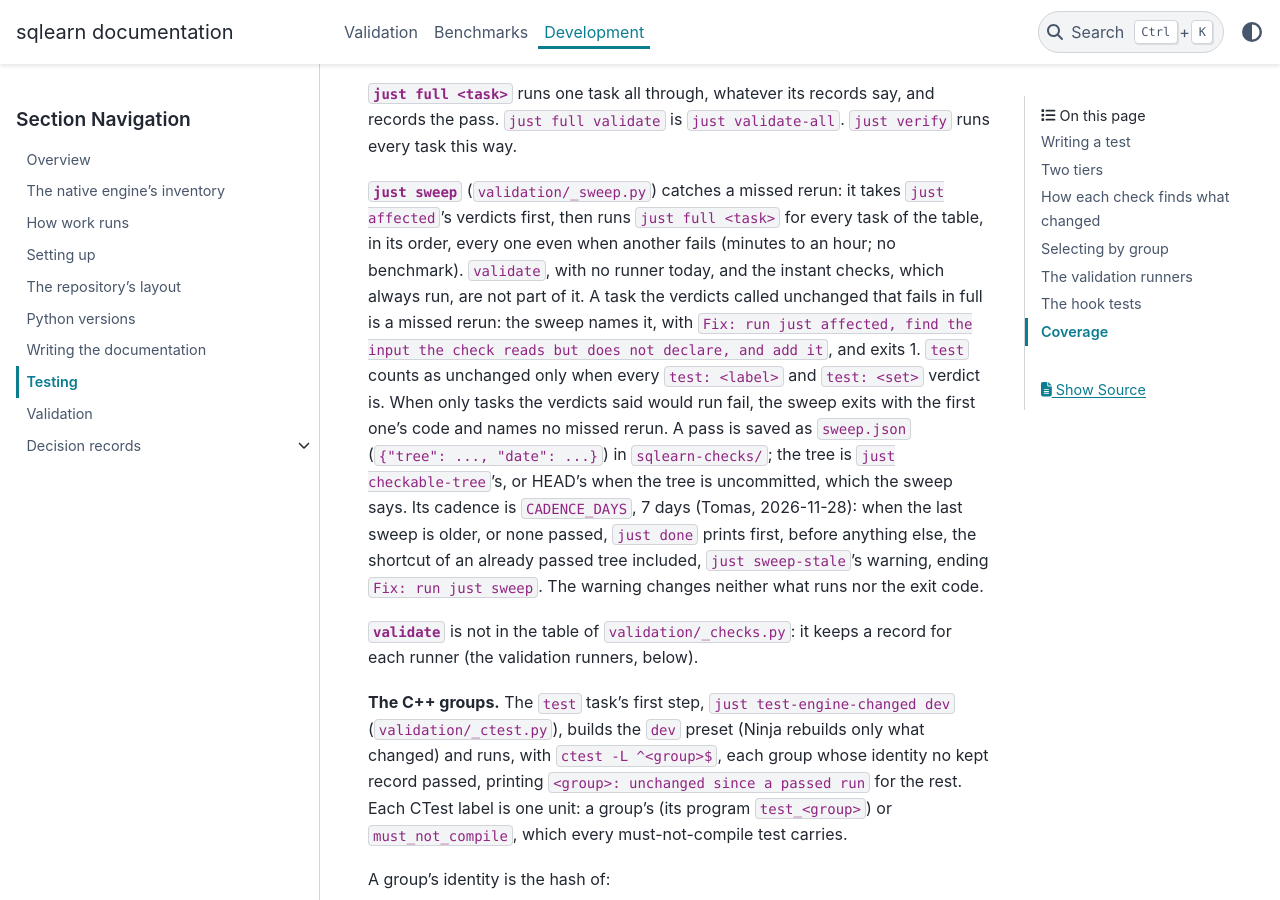
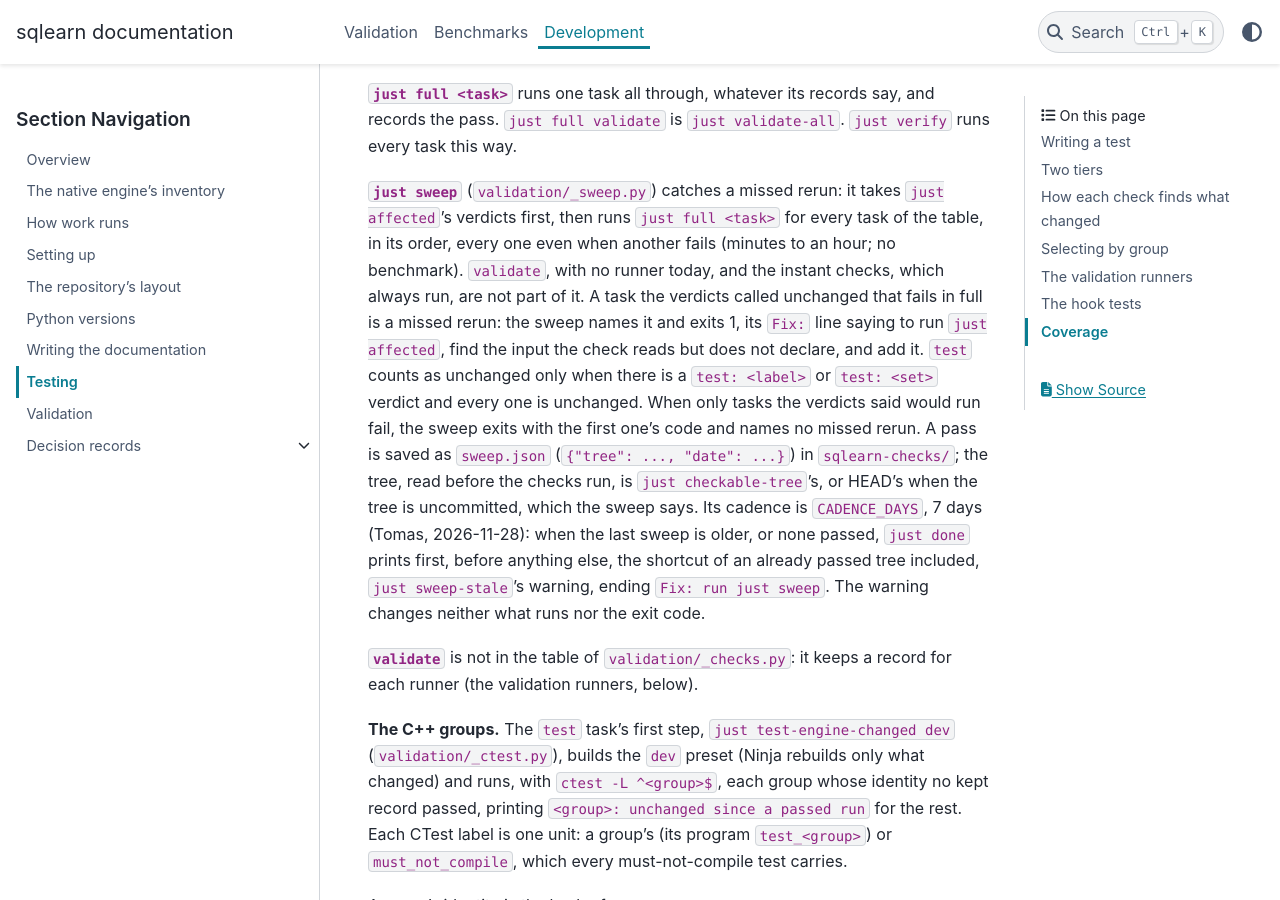
Before and after one commit to glaucis/sqlearn, a Sphinx documentation site: the page built from docs/architecture/testing.md, in a window 1280 px wide and 900 px high, scrolled down 6602 px. Built offline with Sphinx 7.4.7 and the PyData theme 0.15.4, drawn with Linux system fonts in a browser that asks for light colours; the version number could not be read and is left out.

Commit message:
test: count no test verdicts as running, in the sweep
test counts as unchanged only when the report has a test verdict and
every one is unchanged, so a report with none gives no missed rerun.
The tree is read before the checks run, so sweep.json records the tree
that was swept. The failing-warning test of done asserts exit 0.

```diff
--- a/docs/architecture/testing.md
+++ b/docs/architecture/testing.md
@@ -201,21 +201,22 @@ and records the pass. `just full validate` is `just validate-all`. `just
 verify` runs every task this way.
 
 **`just sweep`** (`validation/_sweep.py`) catches a missed rerun: it takes
-`just affected`'s verdicts first, then runs `just full <task>` for every task
-of the table, in its order, every one even when another fails (minutes to an
-hour; no benchmark). `validate`, with no runner today, and the instant checks,
-which always run, are not part of it. A task the verdicts called unchanged
-that fails in full is a missed rerun: the sweep names it, with `Fix: run just
-affected, find the input the check reads but does not declare, and add it`,
-and exits 1. `test` counts as unchanged only when every `test: <label>` and
-`test: <set>` verdict is. When only tasks the verdicts said would run fail,
-the sweep exits with the first one's code and names no missed rerun. A pass is
-saved as `sweep.json` (`{"tree": ..., "date": ...}`) in `sqlearn-checks/`; the
-tree is `just checkable-tree`'s, or HEAD's when the tree is uncommitted, which
-the sweep says. Its cadence is `CADENCE_DAYS`, 7 days (Tomas, 2026-11-28):
+`just affected`'s verdicts first, then runs `just full <task>` for every task of
+the table, in its order, every one even when another fails (minutes to an hour;
+no benchmark). `validate`, with no runner today, and the instant checks, which
+always run, are not part of it. A task the verdicts called unchanged that fails
+in full is a missed rerun: the sweep names it and exits 1, its `Fix:` line
+saying to run `just affected`, find the input the check reads but does not
+declare, and add it. `test` counts as unchanged only when there is a
+`test: <label>` or `test: <set>` verdict and every one is unchanged. When only
+tasks the verdicts said would run fail, the sweep exits with the first one's
+code and names no missed rerun. A pass is saved as `sweep.json`
+(`{"tree": ..., "date": ...}`) in `sqlearn-checks/`; the tree, read before the
+checks run, is `just checkable-tree`'s, or HEAD's when the tree is uncommitted,
+which the sweep says. Its cadence is `CADENCE_DAYS`, 7 days (Tomas, 2026-11-28):
 when the last sweep is older, or none passed, `just done` prints first, before
-anything else, the shortcut of an already passed tree included, `just
-sweep-stale`'s warning, ending `Fix: run just sweep`. The warning changes
+anything else, the shortcut of an already passed tree included,
+`just sweep-stale`'s warning, ending `Fix: run just sweep`. The warning changes
 neither what runs nor the exit code.
 
 **`validate`** is not in the table of `validation/_checks.py`: it keeps a
```
Also changed, not shown: 4 other files.
